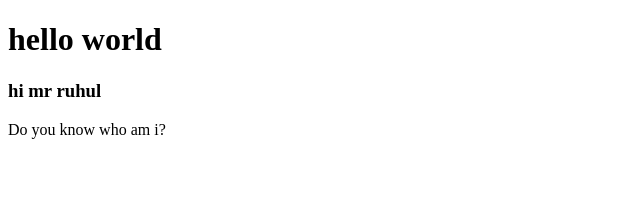
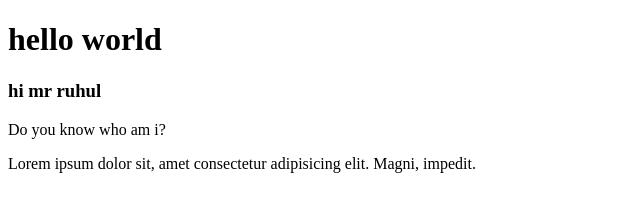
Before and after one commit to ruhulamin96/first-repo, a plain HTML site: page index.html in a window 1280 px wide. Shown: the whole page, without its empty margins (0-640 px from the left). Drawn offline with Linux system fonts and the light colour scheme.

Commit message:
add lorem word

```diff
--- a/index.html
+++ b/index.html
@@ -10,5 +10,6 @@
     <h1>hello world</h1>
     <h3>hi mr ruhul</h3>
     <p>Do you know who am i?</p>
+    <p> Lorem ipsum dolor sit, amet consectetur adipisicing elit. Magni, impedit.</p>
   </body>
 </html>
```
